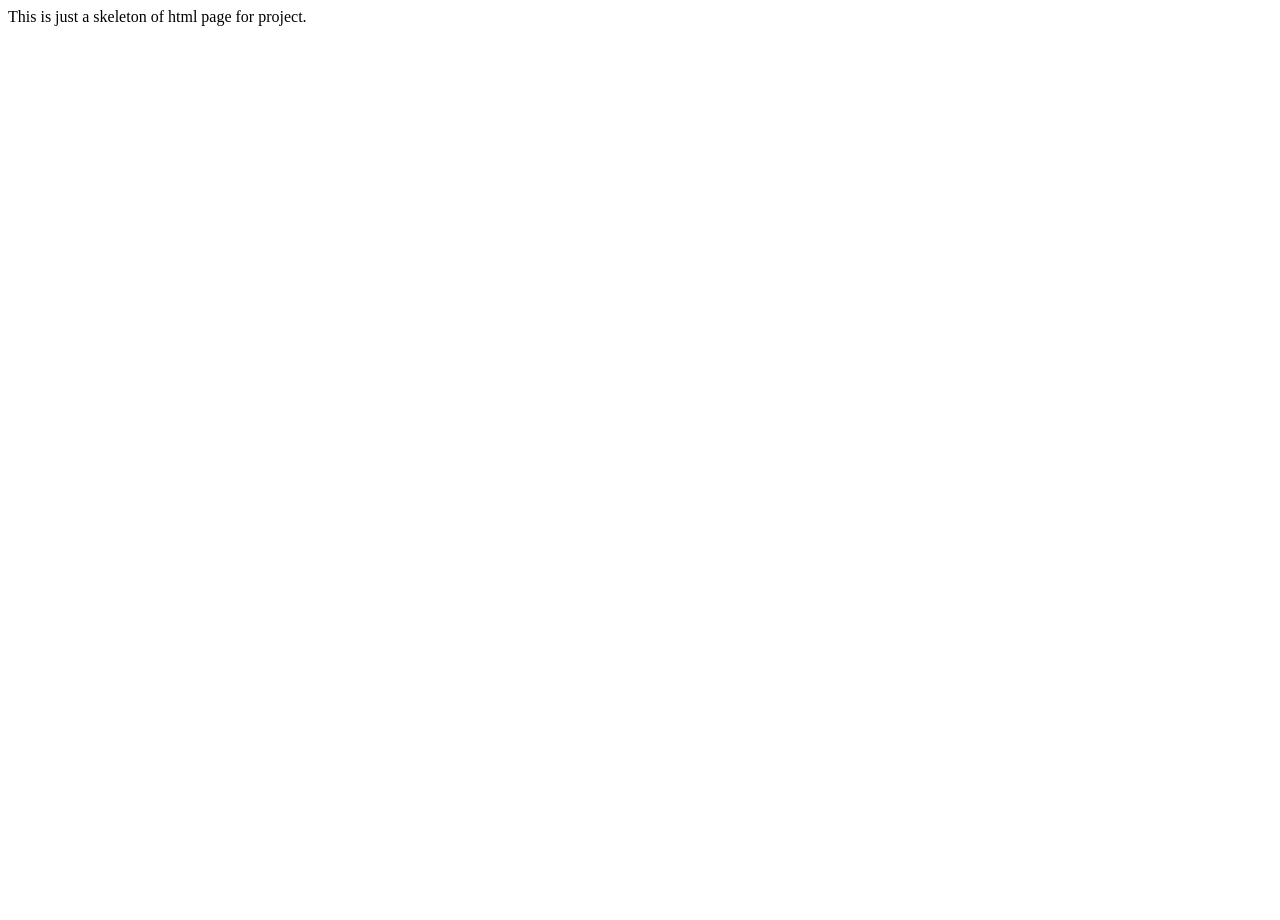
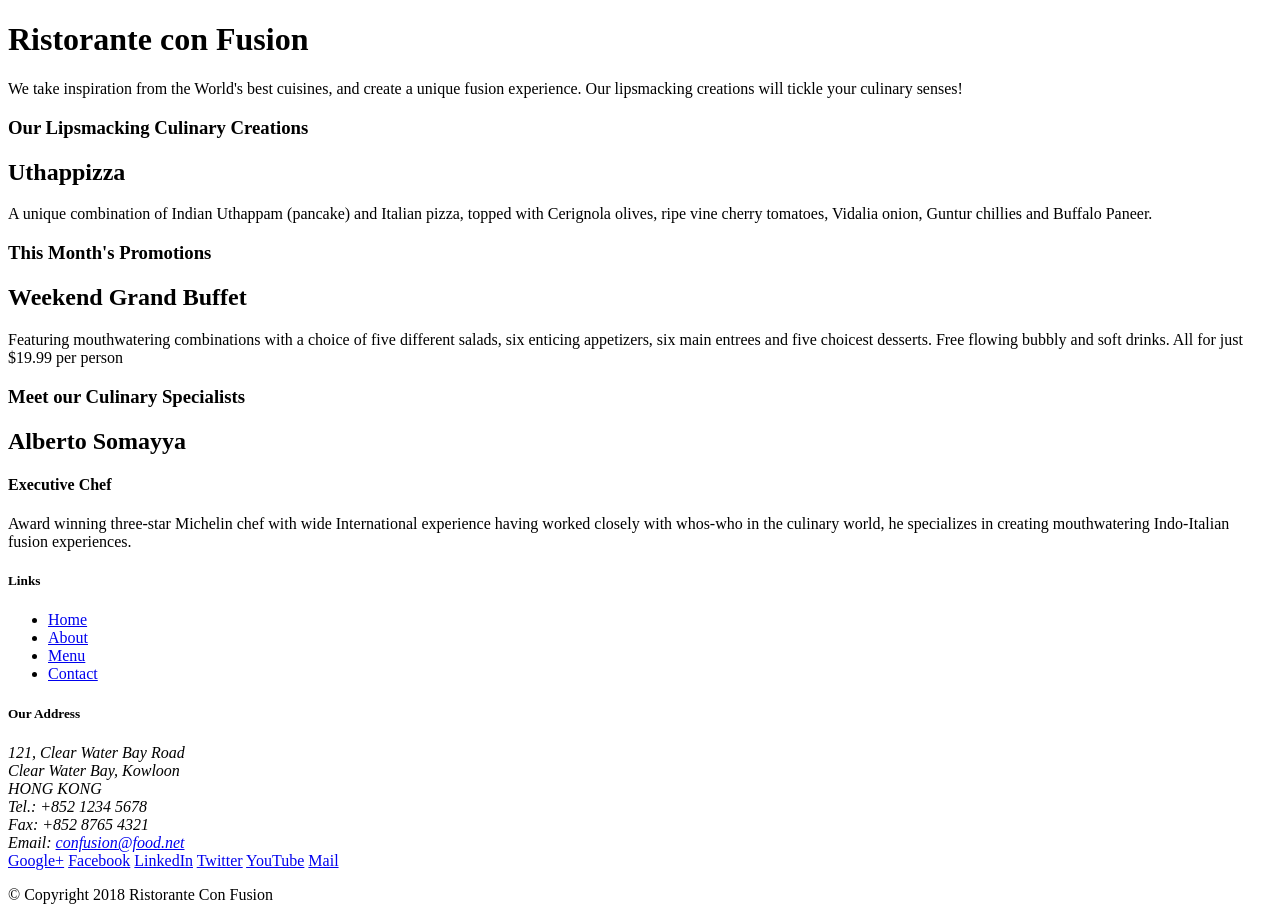
Before and after one commit to cg011235/bootstrap4, a website: page index.html in a window 1280 px wide. Before the commit the page ends 800 px from the top, so only its background shows below. Drawn offline with Linux system fonts and the light colour scheme.

Commit message:
Added package.json, package-lock.json, .gitignore & updated index.html

```diff
--- a/index.html
+++ b/index.html
@@ -1,13 +1,101 @@
 <!DOCTYPE html>
+<html lang="en">
 
-<html lang="en" dir="ltr">
+<head>
+    <title>Ristorante Con Fusion</title>
+</head>
 
-  <head>
-    <meta charset="utf-8">
-    <title> Html5 skeleton for project </title>
-  </head>
+<body>
 
-  <body>
-    This is just a skeleton of html page for project.
-  </body>
+    <header>
+        <div>
+            <div>
+                <div>
+                    <h1>Ristorante con Fusion</h1>
+                    <p>We take inspiration from the World's best cuisines, and create a unique fusion experience. Our lipsmacking creations will tickle your culinary senses!</p>
+                </div>
+                <div>
+                </div>
+            </div>
+        </div>
+    </header>
+
+    <div>
+        <div>
+            <div>
+                <h3>Our Lipsmacking Culinary Creations</h3>
+            </div>
+            <div>
+                <h2>Uthappizza</h2>
+                <p>A unique combination of Indian Uthappam (pancake) and Italian pizza, topped with Cerignola olives, ripe vine cherry tomatoes, Vidalia onion, Guntur chillies and Buffalo Paneer.</p>
+            </div>
+        </div>
+
+
+        <div>
+            <div>
+                <h3>This Month's Promotions</h3>
+            </div>
+            <div>
+                <h2>Weekend Grand Buffet</h2>
+                <p>Featuring mouthwatering combinations with a choice of five different salads, six enticing appetizers, six main entrees and five choicest desserts. Free flowing bubbly and soft drinks. All for just $19.99 per person </p>
+            </div>
+        </div>
+
+        <div>
+            <div>
+                <h3>Meet our Culinary Specialists</h3>
+            </div>
+            <div>
+                <h2>Alberto Somayya</h2>
+                <h4>Executive Chef</h4>
+                <p>Award winning three-star Michelin chef with wide International experience having worked closely with whos-who in the culinary world, he specializes in creating mouthwatering Indo-Italian fusion experiences. </p>
+            </div>
+        </div>
+    </div>
+
+    <footer>
+        <div>
+            <div>
+                <div>
+                    <h5>Links</h5>
+                    <ul>
+                        <li><a href="#">Home</a></li>
+                        <li><a href="#">About</a></li>
+                        <li><a href="#">Menu</a></li>
+                        <li><a href="#">Contact</a></li>
+                    </ul>
+                </div>
+                <div>
+                    <h5>Our Address</h5>
+                    <address>
+		              121, Clear Water Bay Road<br>
+		              Clear Water Bay, Kowloon<br>
+		              HONG KONG<br>
+		              Tel.: +852 1234 5678<br>
+		              Fax: +852 8765 4321<br>
+		              Email: <a href="mailto:confusion@food.net">confusion@food.net</a>
+		           </address>
+                </div>
+                <div>
+                    <div>
+                        <a href="http://google.com/+">Google+</a>
+                        <a href="http://www.facebook.com/profile.php?id=">Facebook</a>
+                        <a href="http://www.linkedin.com/in/">LinkedIn</a>
+                        <a href="http://twitter.com/">Twitter</a>
+                        <a href="http://youtube.com/">YouTube</a>
+                        <a href="mailto:">Mail</a>
+                    </div>
+                </div>
+           </div>
+           <div>
+                <div>
+                    <p>© Copyright 2018 Ristorante Con Fusion</p>
+                </div>
+           </div>
+        </div>
+    </footer>
+
+</body>
+
 </html>
```
Also changed, not shown: package.json (added, +24 -0 lines), 2 other files.
